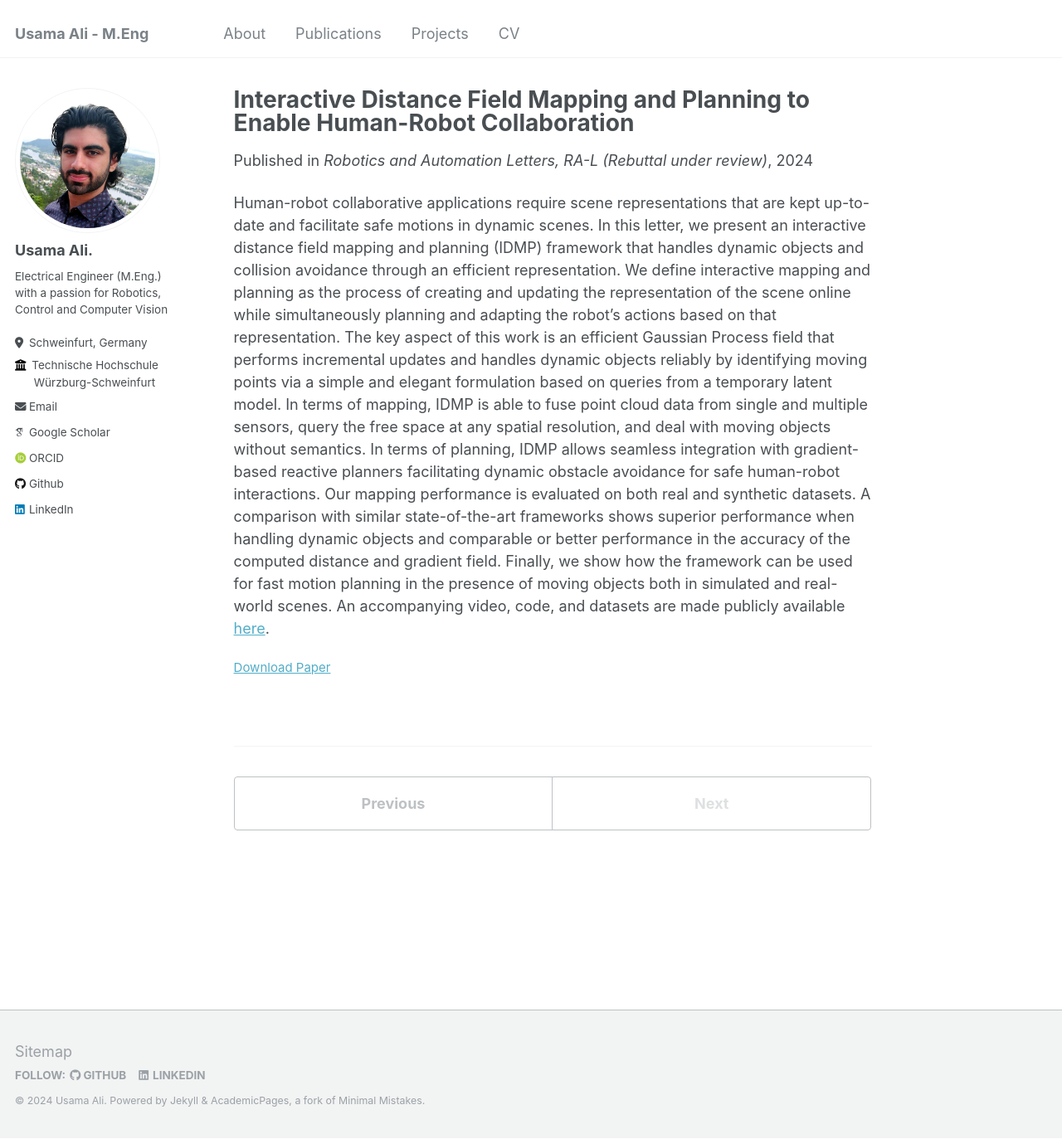
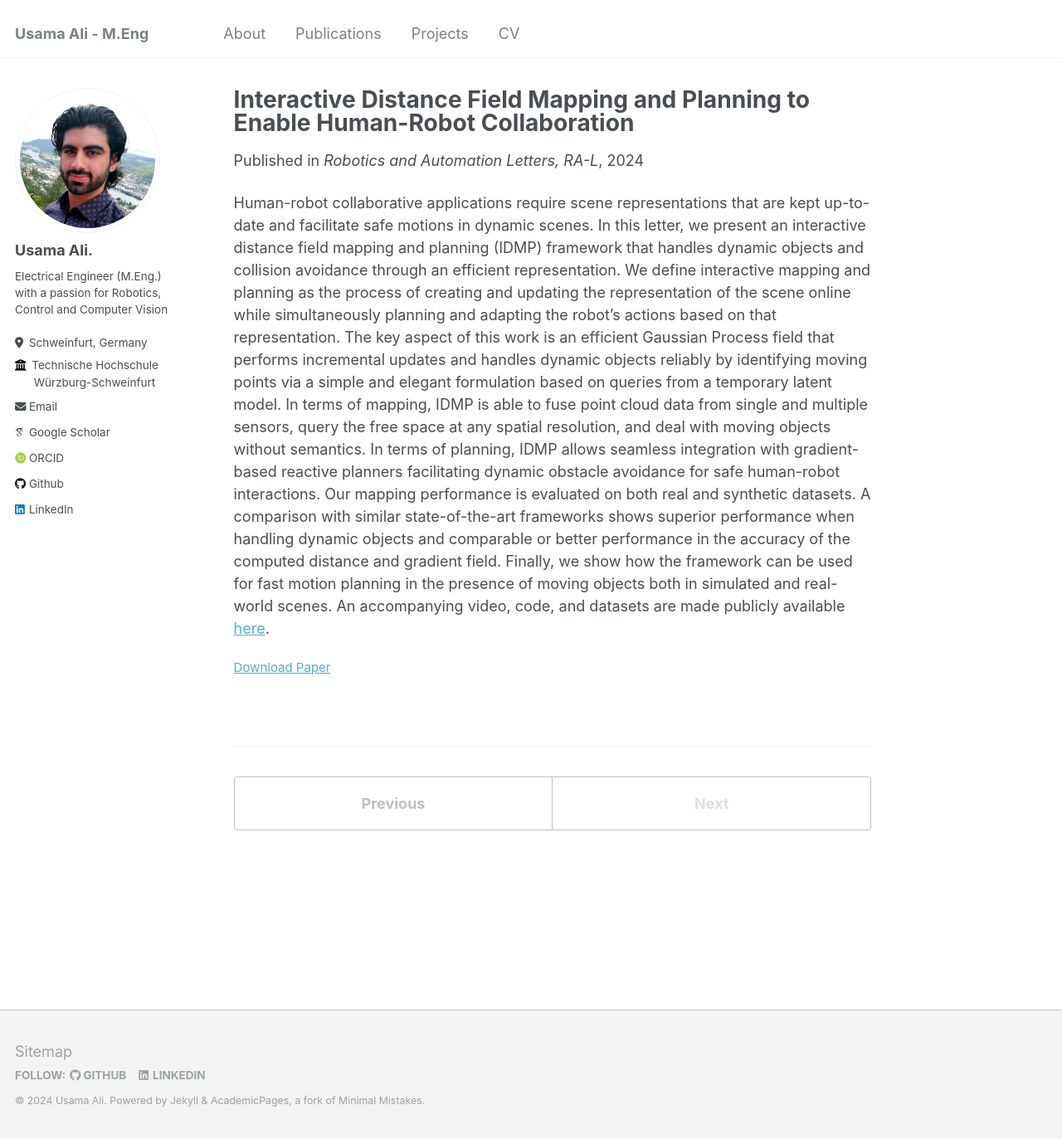
Before and after one commit to Usaali/usaali.github.io, a Jekyll site: the page built from _publications/2024-12-01-IDMP.md, in a window 1280 px wide and 1373 px high. Shown: the whole window at 83% size. Built offline with Jekyll 4.4.1, drawn with Linux system fonts in a browser that asks for light colours; some web fonts are replaced.

Commit message:
Update 2024-12-01-IDMP.md

```diff
--- a/_publications/2024-12-01-IDMP.md
+++ b/_publications/2024-12-01-IDMP.md
@@ -4,7 +4,7 @@ collection: publications
 permalink: /publication/IDMP
 excerpt: 'This paper is about the open-source framework IDMP. It uses gaussian processes to create continuous and differentiable distance fields.'
 date: 2024-12-01
-venue: 'Robotics and Automation Letters, RA-L (Rebuttal under review)'
+venue: 'Robotics and Automation Letters, RA-L'
 #slidesurl: 'http://academicpages.github.io/files/slides2.pdf'
 paperurl: 'https://arxiv.org/abs/2403.09988'
 websiteurl: 'https://uts-ri.github.io/IDMP/'
```
